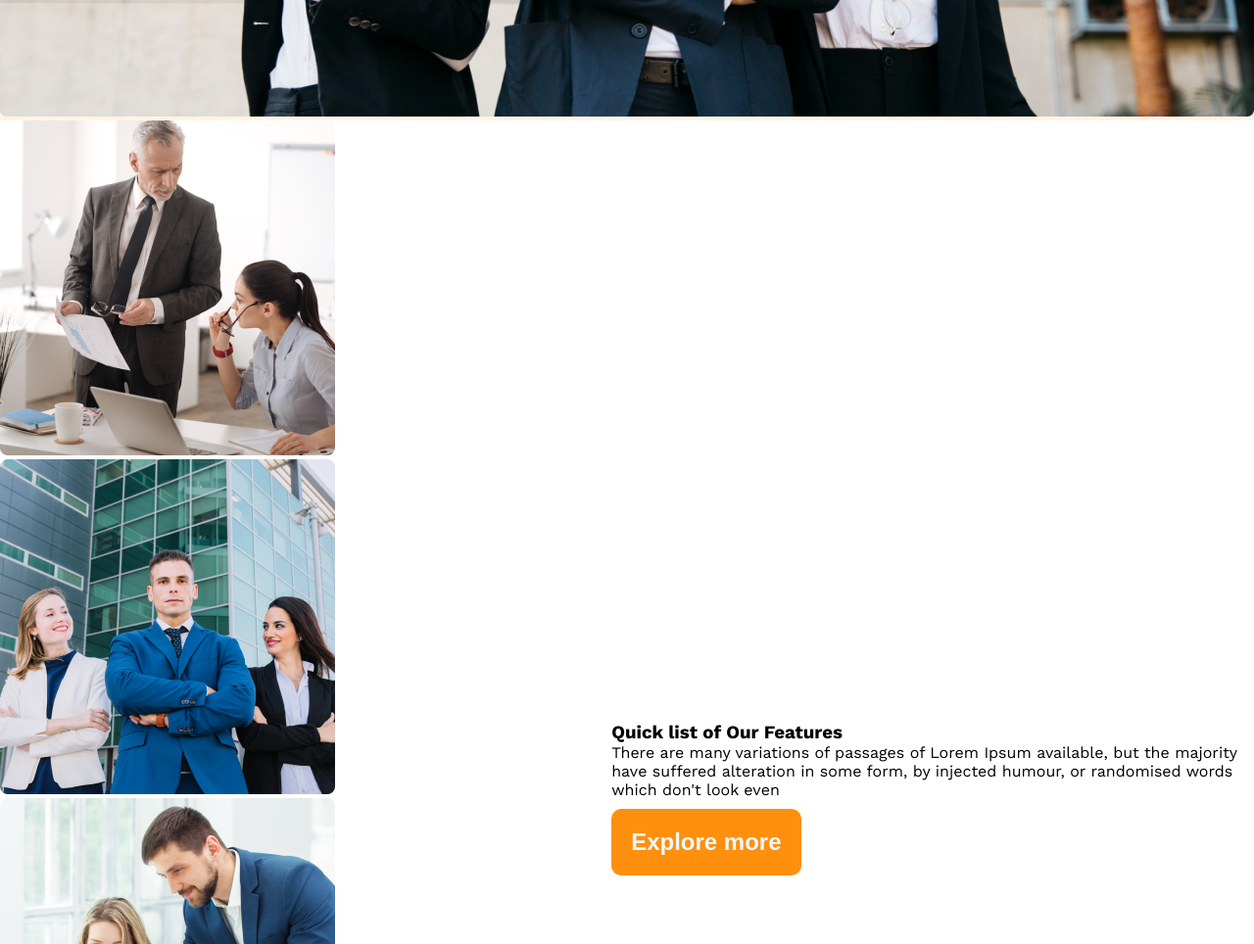
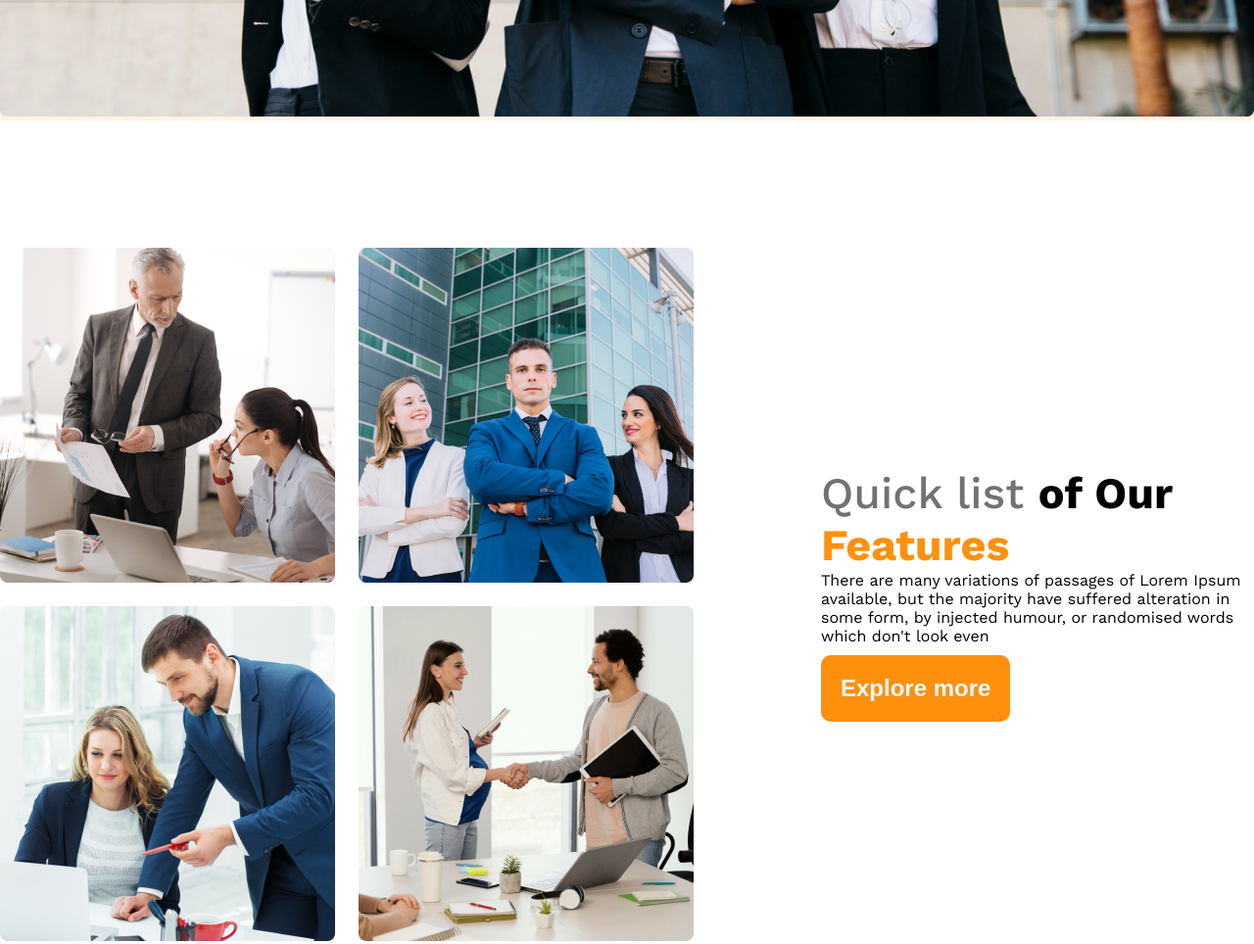
Before and after one commit to arman418web/g3-projects, a plain HTML site: page index.html in a window 1280 px wide. Shown: the part 920-1884 px from the top of the page at 98% size. Drawn offline with nearby package versions, Linux system fonts and the light colour scheme.

Commit message:
changes some font size and font color

```diff
--- a/index.html
+++ b/index.html
@@ -36,15 +36,15 @@
     <main>
 
           <section class="teams display-flex">
-            <div class="team-img">
+            <div class="team-img-container">
             <img src="images/team1.png" alt="">
             <img src="images/team2.png" alt="">
             <img src="images/team3.png" alt="">
             <img src="images/team4.png" alt="">
             </div>
             <div class="our-features">
-                <h3>Quick list of Our Features</h3>
-                <p>There are many variations of passages of Lorem Ipsum available, but the majority have suffered alteration in some form, by injected humour, or randomised words which don't look even</p>
+                <h3 class="feature-title"><span id="quick-list">Quick list </span>of Our <span id="features">Features</span></h3>
+                <p class="featue-descritption">There are many variations of passages of Lorem Ipsum available, but the majority have suffered alteration in some form, by injected humour, or randomised words which don't look even</p>
                 <button class="btn-primary">Explore more</button>
             </div>
 
--- a/style/style.css
+++ b/style/style.css
@@ -56,6 +56,9 @@ main{
     max-width: 1440px;
     margin: 0 auto;
 }
+main > section{
+    margin-top: 130px;
+}
 
 
 
@@ -104,10 +107,32 @@ font-size: 3rem;
 .banner-img{
     width: 100%;
 }
+/* team and feature */
 .teams{
     align-items: center;
+
 }
+.team-img-container{
+    display: grid;
+    grid-template-columns: repeat(2,1fr);
+    gap: 24px;
 
+}
+.our-features{
+    margin-left: 130px;
+    max-width: 570px;
+}
+.feature-title{
+font-weight: 700;
+font-size: 2.8rem;
+}
+#quick-list{
+    font-weight: 500;
+    color: rgb(114, 114, 114);
+}
+#features{
+    color: rgb(255, 144, 14);
+}
 
 
 
```
